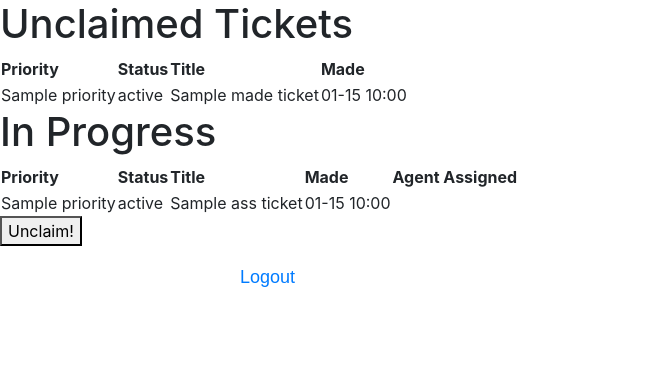
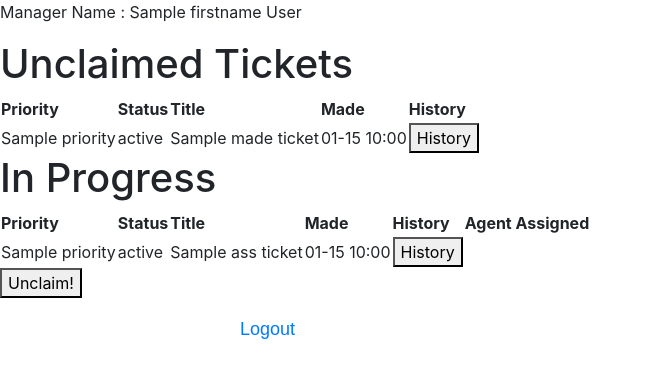
Before and after one commit to nbenin/Pomodoro, a Symfony app: template templates/manager/manager.html.twig in a window 1280 px wide. Shown: the top 378 px of the page, without its empty margins (0-652 px from the left). Run offline with Twig, Linux system fonts and the light colour scheme; the template is opened without the code that fills it: most values are stand-ins (such as "Sample title", 1, 10 or a date in 2020); some libraries are stand-ins or nearby versions.

Commit message:
ivo brings the pain

```diff
--- a/src/Controller/ManagerController.php
+++ b/src/Controller/ManagerController.php
@@ -18,7 +18,7 @@ class ManagerController extends AbstractController
         $session = new Session(); // to work with the sessions
         $email = $session->get('email');
         $user = $this->getDoctrine()->getRepository(User::class)->findBy(['email' => $email]);
-        //$user = $user[0];
+        $user = $user[0];
 
         if (isset($_POST['SHUTUPNEIL'])) {
             $alltickets = $this->getDoctrine()->getRepository(Ticket::class)->findAll();
--- a/templates/agents/agent.html.twig
+++ b/templates/agents/agent.html.twig
@@ -12,6 +12,7 @@
             <th>Title</th>
             <th>Made</th>
             <th>Claim</th>
+            <th>History</th>
         </tr>
         {% for ticket in allMadeTickets  %}
             <tr>
@@ -20,16 +21,18 @@
                 <td>{{ ticket.title }}</td>
                 <td>{{ ticket.time|date("m-d H:i") }}</td>
                 <td><form method="post"><button value="{{ ticket.id }}" name="claimed" type="submit">Claim</button></form></td>
+                <td><form><button>History</button></form></td>
             </tr>
         {% endfor %}
     </table>
 <h1>In Progress</h1>
     <table>
         <tr>
-            <th>Priority></th>
+            <th>Priority</th>
             <th>Status</th>
             <th>Title</th>
             <th>Made</th>
+            <th>History</th>
         </tr>
         {%  for ticket in clammed %}
         <tr>
@@ -37,6 +40,7 @@
             <td>{{ ticket.status }}</td>
             <td>{{ ticket.title }}</td>
             <td>{{ ticket.time|date("m-d H:i") }}</td>
+            <td><form><button>History</button></form></td>
         </tr>
         {% endfor %}
     </table>
--- a/templates/manager/manager.html.twig
+++ b/templates/manager/manager.html.twig
@@ -3,6 +3,7 @@
 {% block title %}Hello ManagerController!{% endblock %}
 
 {% block body %}
+    <p>Manager Name : {{ managerName.firstname }} {{ managerName.lastname }}</p>
 <h1> Unclaimed Tickets</h1>
     <table>
         <tr>
@@ -10,6 +11,7 @@
             <th>Status</th>
             <th>Title</th>
             <th>Made</th>
+            <th>History</th>
         </tr>
         {% for ticket in allMadeTickets  %}
             <tr>
@@ -17,6 +19,7 @@
                 <td>{{ ticket.status }}</td>
                 <td>{{ ticket.title }}</td>
                 <td>{{ ticket.time|date("m-d H:i") }}</td>
+                <td><form><button>History</button></form></td>
             </tr>
         {% endfor %}
     </table>
@@ -27,6 +30,7 @@
         <th>Status</th>
         <th>Title</th>
         <th>Made</th>
+        <th>History</th>
         <th>Agent Assigned</th>
     </tr>
     {% for ticket in AssTickets %}
@@ -35,6 +39,7 @@
         <td>{{ ticket.status }}</td>
         <td>{{ ticket.title }}</td>
         <td>{{ ticket.time|date("m-d H:i") }}</td>
+        <td><form><button>History</button></form></td>
         <td>{{ ticket.agentid.getFirstname() }} {{  ticket.agentid.getLastname() }}</td>
     </tr>
     {% endfor %}
--- a/templates/security/login.html.twig
+++ b/templates/security/login.html.twig
@@ -42,4 +42,10 @@
         Sign in
     </button>
 </form>
+    <p>
+        <a href="{{ path('reset') }}">Forgot password</a>
+    </p>
+    <p>
+        <a href="{{ path('app_register') }}">Register</a>
+    </p>
 {% endblock %}
```
Also changed, not shown: templates/security/index.html.twig (deleted, +0 -20 lines), templates/history/message.html.twig (renamed from templates/history/index.html.twig).
